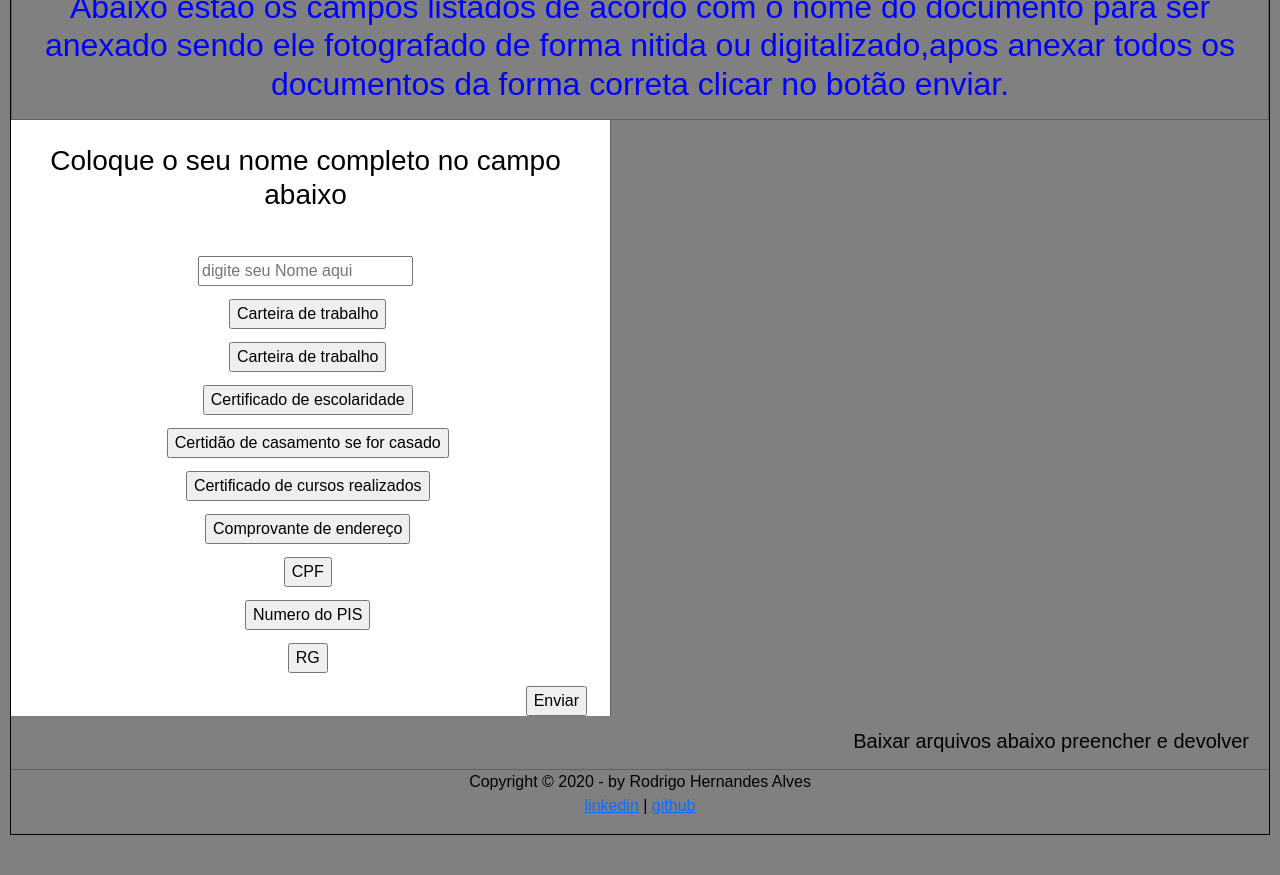
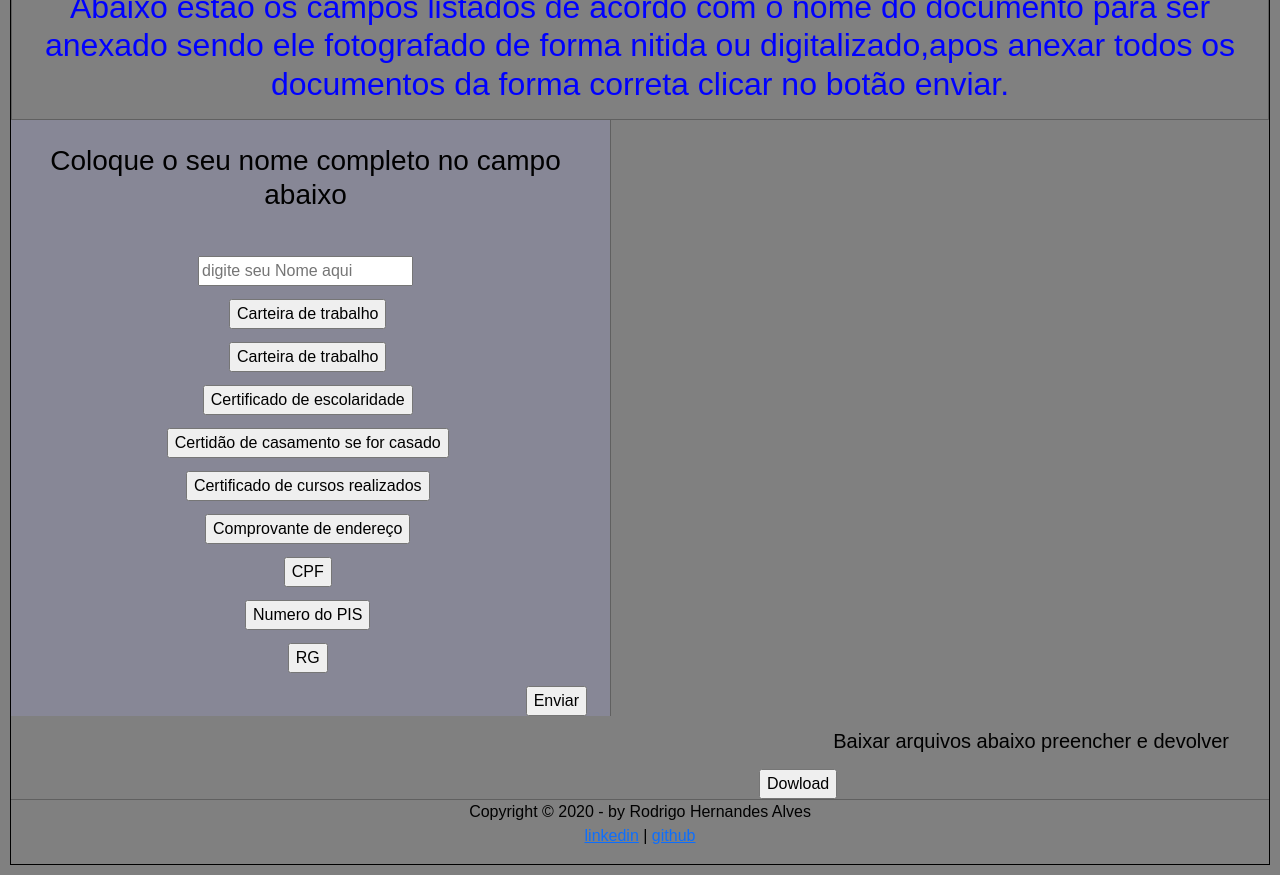
Before and after one commit to RodrigoHernandesAlves/ProjetoEstudo, a plain HTML site: page index.html in a window 1280 px wide. Shown: the part 80-955 px from the top of the page. Before the commit the page ends 925 px from the top, so only its background shows below. Drawn offline with nearby package versions, Linux system fonts and the light colour scheme.

Commit message:
css atualizado

```diff
--- a/css/main.css
+++ b/css/main.css
@@ -51,7 +51,7 @@ section#arquivos {
     float: auto;
     border-right: 1px solid #606060;
     padding-right: 10px;
-    background-color: white;
+    background-color: rgb(135, 135, 150);
 }
 
 .botoes-itens {
@@ -69,17 +69,20 @@ section#arquivos {
 }
 
 section#dowload {
-    text-align: right;
-    font-size: 20px;
-    margin: 10px;
-    line-height: 1px;
+    margin-left: auto;
+    margin-right: 30px;
+    width: 30em
 }
 
 h3#baixar {
     text-align: right;
     font-size: 20px;
-    margin: 10px;
+    margin: 10px 10px;
     line-height: 1px 1px 1px 1px;
+}
+
+div#docempresa {
+    margin-right: 100px;
 }
 
 footer#rodape {
--- a/index.html
+++ b/index.html
@@ -110,6 +110,12 @@
 
         </h3>
 
+        <div id="docempresa">
+            <form method="post" action="rodrigohernandesalves@gmail.com">
+                <input type="submit" value="Dowload" />
+            </form>
+        </div>
+
 
     </section>
 
```
Also changed, not shown: 1 other file.
